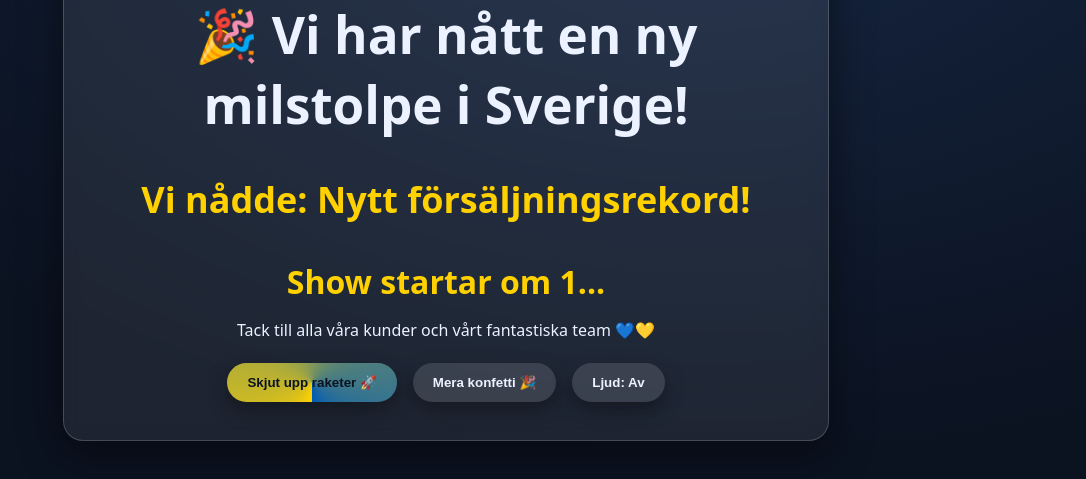
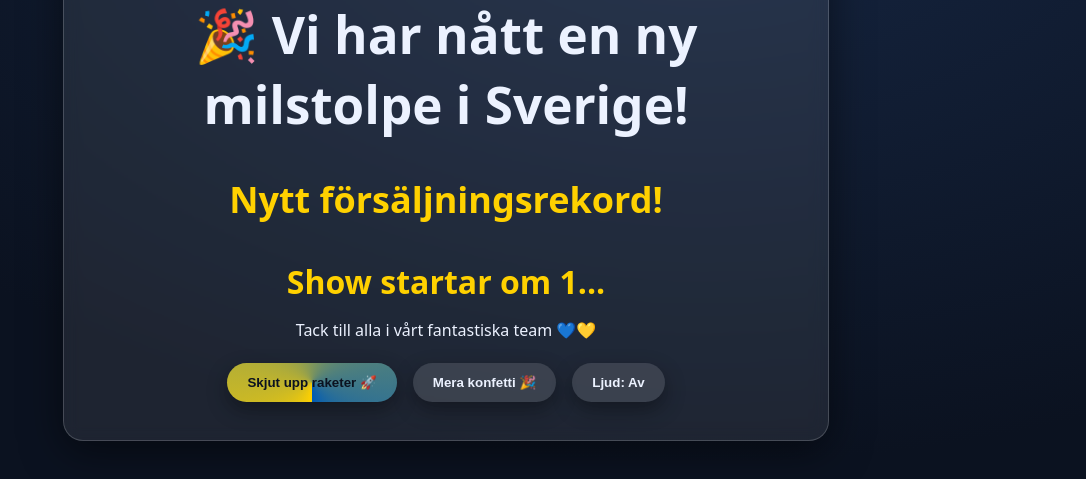
Before and after one commit to niclaslagergren01-dot/Fira-milstolpe, a plain HTML site: page index.html in a window 1280 px wide. Shown: the part 297-776 px from the top of the page, without its empty margins (194-1280 px from the left). Drawn offline with Linux system fonts and the light colour scheme.

Commit message:
Update index.html

```diff
--- a/index.html
+++ b/index.html
@@ -80,9 +80,9 @@
     <section class="card">
       <img src="https://raw.githubusercontent.com/niclaslagergren01-dot/Fira-milstolpe/main/39043b54-2624-4db5-8b1e-5af94ecc4be4.png" alt="Globe Technologies" class="logo" />
       <h1>🎉 Vi har nått en ny milstolpe i Sverige!</h1>
-      <p class="milestone" id="milestone">Vi nådde: <span id="milText">—</span></p>
+      <p class="milestone" id="milestone"> <span id="milText">—</span></p>
       <div id="countdown"></div>
-      <p>Tack till alla våra kunder och vårt fantastiska team 💙💛</p>
+      <p>Tack till alla i vårt fantastiska team 💙💛</p>
       <div>
         <button class="btn" id="replay">Skjut upp raketer 🚀</button>
         <button class="btn muted" id="confetti">Mera konfetti 🎉</button>
```
